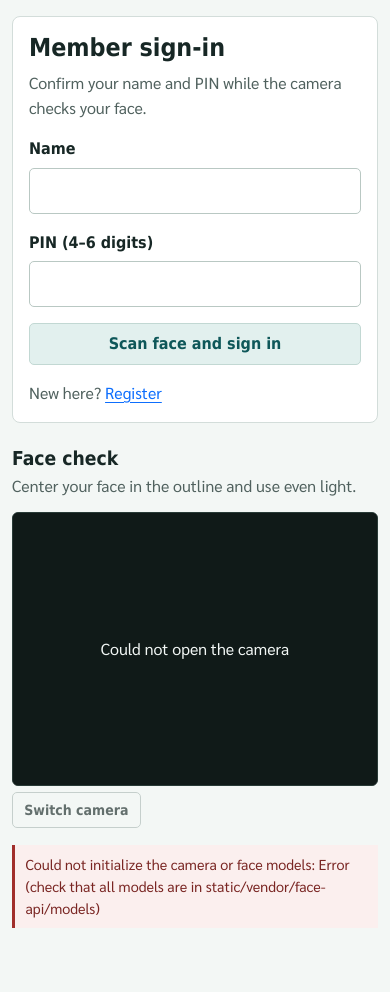
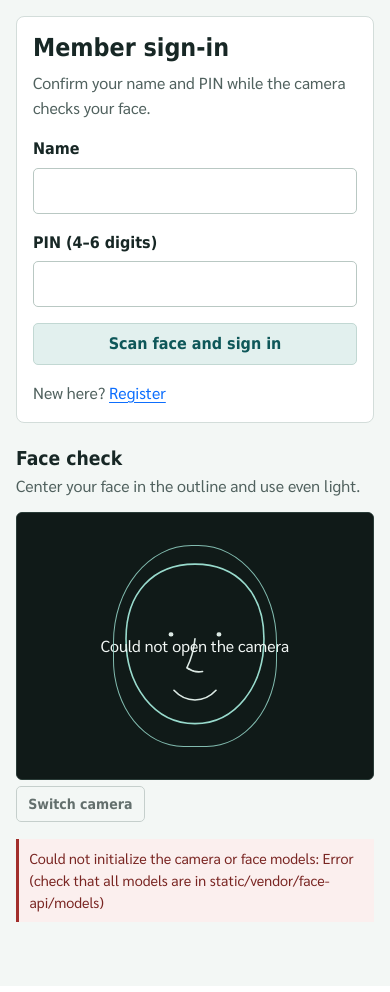
Before and after one commit to RK-pgm/Face-project, a Django app: page /login/ in a window 390 px wide. Shown: the part 93-1085 px from the top of the page. After the commit the page ends 1015 px from the top, so only its background shows below. Run offline with Django 5.2, Linux system fonts and the light colour scheme; some libraries are stand-ins or nearby versions; some web fonts are replaced.

Commit message:
Improve camera guidance and tablet layout

```diff
--- a/accounts/static/accounts/css/style.css
+++ b/accounts/static/accounts/css/style.css
@@ -237,10 +237,9 @@ textarea.form-control { min-height: 100px; }
   border-radius: 6px;
 }
 .camera-frame video, .camera-frame canvas { position: absolute; inset: 0; width: 100%; height: 100%; object-fit: cover; }
-.camera-frame video { transform: scaleX(-1); }
 .camera-frame::before {
   position: absolute;
-  z-index: 2;
+  z-index: 4;
   inset: 12% 27%;
   border: 1px solid rgba(152, 218, 204, .84);
   border-radius: 48% 48% 43% 43%;
@@ -256,9 +255,10 @@ textarea.form-control { min-height: 100px; }
   place-items: center;
   color: #f2f7f5;
   text-align: center;
-  background: #101a18;
+  background: transparent;
 }
 .camera-placeholder[hidden] { display: none; }
+.camera-placeholder-copy { padding: .35rem .6rem; color: #f2f7f5; background: rgba(16, 26, 24, .9); border-radius: 3px; }
 .camera-card .d-flex.justify-content-end { justify-content: flex-start !important; padding-top: .35rem !important; }
 .camera-card .btn-outline-secondary { color: var(--ink); border-color: #aebbb7; background: transparent; }
 .camera-card .btn-outline-secondary:hover:not(:disabled) { color: var(--ink); border-color: #7d918c; background: #edf2f0; }
@@ -335,10 +335,15 @@ textarea.form-control { min-height: 100px; }
   .page-heading { align-items: flex-start; }
   .profile-photo { width: 82px; height: 104px; }
 }
+@media (min-width: 768px) and (max-width: 900px) {
+  .page, .site-bar .page { width: min(100% - 3rem, 720px); }
+  .auth-layout, .auth-layout--sign-in { grid-template-columns: minmax(0, 1fr); gap: 1.5rem; }
+  .auth-layout--sign-in .auth-form-column, .auth-layout--sign-in .auth-camera-column { grid-column: auto; grid-row: auto; }
+}
 @media (max-width: 520px) {
   .site-bar .page { align-items: flex-start !important; flex-direction: column; gap: .35rem; }
   .site-nav { width: 100%; justify-content: flex-start; gap: 1.1rem; }
-  .page { width: min(100% - 1.5rem, 600px); padding-top: 1rem; }
+  .page { width: min(100% - 2rem, 600px); padding-top: 1rem; }
   .panel { padding: 1rem; }
   .page-heading { flex-direction: column; gap: .55rem; margin-bottom: 1rem; }
   .auth-card-copy { margin-bottom: 1rem; }
--- a/accounts/templates/accounts/_camera.html
+++ b/accounts/templates/accounts/_camera.html
@@ -1,11 +1,12 @@
+{% load static %}
 <section class="camera-card" aria-label="Camera verification">
   <h2>Face check</h2>
   <p class="camera-intro">Center your face in the outline and use even light.</p>
   <div class="camera-frame">
-    <video id="video" autoplay muted playsinline></video>
+    <video id="video" poster="{% static 'accounts/images/face-camera-poster.svg' %}" autoplay muted playsinline></video>
     <canvas id="overlay" aria-hidden="true"></canvas>
     <div class="camera-placeholder" id="camera-placeholder">
-      Preparing the camera and face models…
+      <span class="camera-placeholder-copy">Preparing the camera and face models…</span>
     </div>
   </div>
   <div class="d-flex justify-content-end py-2">
--- a/accounts/templates/accounts/base.html
+++ b/accounts/templates/accounts/base.html
@@ -7,7 +7,7 @@
   <meta name="csrf-token" content="{{ csrf_token }}">
   <title>{% block title %}Face Sign-in{% endblock %} · Member Access</title>
   <link rel="stylesheet" href="{% static 'vendor/bootstrap/css/bootstrap.min.css' %}">
-  <link rel="stylesheet" href="{% static 'accounts/css/style.css' %}?v=20261103-face-first">
+  <link rel="stylesheet" href="{% static 'accounts/css/style.css' %}?v=20261103-face-first-v2">
 </head>
 <body data-model-url="{% static 'vendor/face-api/models' %}">
   <a class="skip-link" href="#main-content">Skip to main content</a>
```
Also changed, not shown: accounts/static/accounts/images/face-camera-poster.svg (added).
